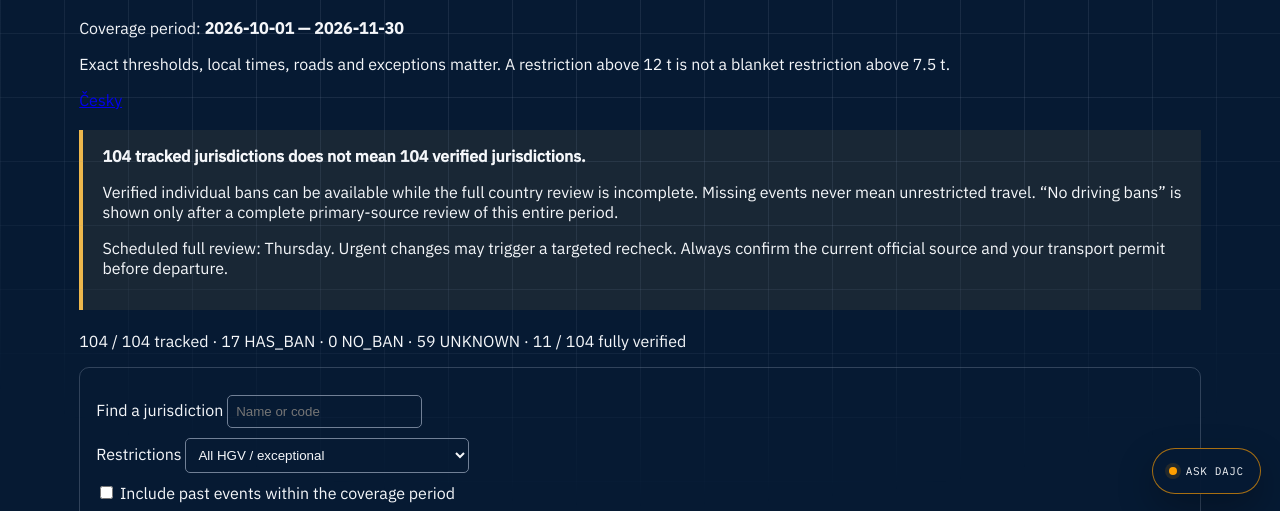
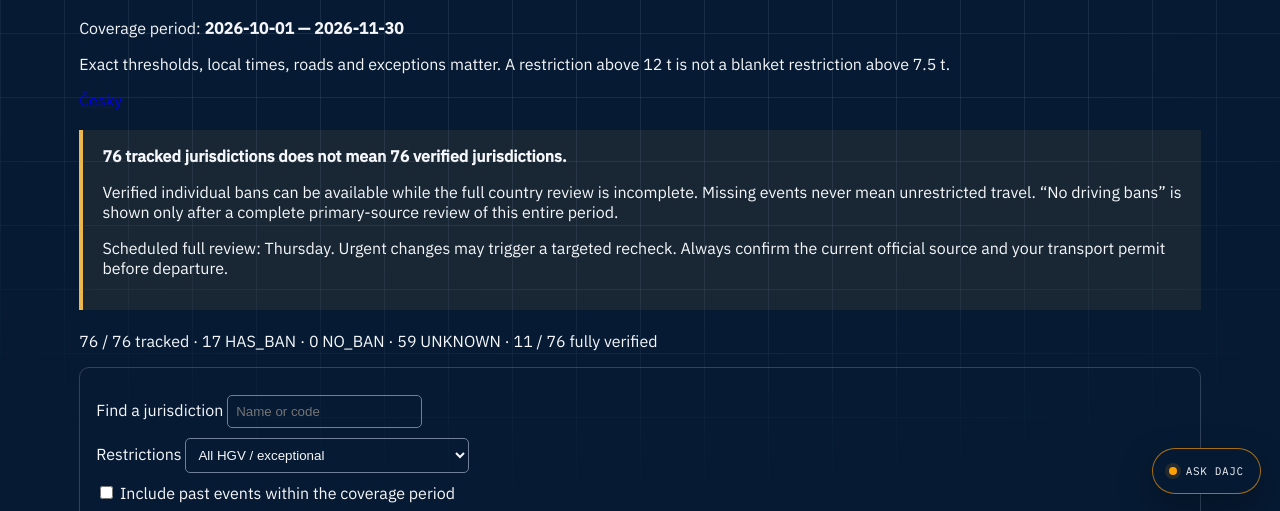
Before and after one commit to vratadajcm-png/dajc-eu, an Astro site: page /driving-bans in a window 1280 px wide. Shown: the part 287-798 px from the top of the page. Built offline with nearby package versions, Linux system fonts and the light colour scheme; Astro itself is replaced by a stand-in of ours.

Commit message:
test(coverage): align driving bans gates with 76 active jurisdictions (src/pages/driving-bans.astro)

```diff
--- a/src/pages/driving-bans.astro
+++ b/src/pages/driving-bans.astro
@@ -15,7 +15,7 @@ type Weight = { any_of?: Weight[]; all_of?: Weight[]; operator?: string; value?:
 const weightText = (w: Weight): string => w.any_of ? w.any_of.map(weightText).join(label(' OR ', ' NEBO ')) : w.all_of ? w.all_of.map(weightText).join(label(' AND ', ' A ')) : w.operator === 'any' ? `${w.applies_to} (${label('any mass', 'bez hmotnostní hranice')})` : `${w.applies_to} ${w.operator} ${w.unit === 'kg' ? `${(w.value ?? 0) / 1000} t` : `${w.value} ${w.unit}`}`;
 const statusText = (j: typeof view.jurisdictions[number]) => j.ban_state === 'NO_BAN' ? label('No driving bans', 'Bez zákazu') : j.ban_state === 'HAS_BAN' ? label(`${j.event_count} verified events in this period`, `${j.event_count} ověřených událostí v období`) + (j.coverage_complete ? '' : label(' · review incomplete', ' · ověření neúplné')) : label('Verification in progress', 'Ověření probíhá');
 ---
-<BaseLayout title={title} description="Verified HGV restrictions and explicit verification status for all 104 DAJC jurisdictions. Current and next calendar month.">
+<BaseLayout title={title} description="Verified HGV restrictions and explicit verification status for 76 transport-relevant DAJC jurisdictions. Current and next calendar month.">
   <section class="bans-page" data-window={view.window.from}>
     <header>
       <p class="eyebrow">DAJC INTELLIGENCE</p>
@@ -25,11 +25,11 @@ const statusText = (j: typeof view.jurisdictions[number]) => j.ban_state === 'NO
       <a href={cs ? '/driving-bans' : '/driving-bans?lang=cs'}>{cs ? 'English' : 'Česky'}</a>
     </header>
     <aside class="notice" role="note">
-      <strong>{label('104 tracked jurisdictions does not mean 104 verified jurisdictions.', '104 sledovaných jurisdikcí neznamená 104 ověřených jurisdikcí.')}</strong>
+      <strong>{label(`${view.jurisdictions.length} tracked jurisdictions does not mean ${view.jurisdictions.length} verified jurisdictions.`, `${view.jurisdictions.length} sledovaných jurisdikcí neznamená ${view.jurisdictions.length} ověřených jurisdikcí.`)}</strong>
       <p>{label('Verified individual bans can be available while the full country review is incomplete. Missing events never mean unrestricted travel. “No driving bans” is shown only after a complete primary-source review of this entire period.', 'Jednotlivé zákazy mohou být ověřené, i když celková kontrola země není dokončena. Chybějící události nikdy neznamenají volný průjezd. „Bez zákazu“ se zobrazí pouze po úplném ověření celého období z primárních zdrojů.')}</p>
       <p>{label('Scheduled full review: Thursday. Urgent changes may trigger a targeted recheck. Always confirm the current official source and your transport permit before departure.', 'Plánovaná úplná kontrola: čtvrtek. Naléhavá změna může vyvolat cílené ověření. Před jízdou vždy zkontrolujte aktuální úřední zdroj a své povolení.')}</p>
     </aside>
-    <p class="stats">104 / 104 {label('tracked', 'sledováno')} · {count('HAS_BAN')} HAS_BAN · {count('NO_BAN')} NO_BAN · {count('UNKNOWN')} UNKNOWN · {view.jurisdictions.filter(j => j.coverage_complete).length} / 104 {label('fully verified', 'úplně ověřeno')}</p>
+    <p class="stats">{view.jurisdictions.length} / {view.jurisdictions.length} {label('tracked', 'sledováno')} · {count('HAS_BAN')} HAS_BAN · {count('NO_BAN')} NO_BAN · {count('UNKNOWN')} UNKNOWN · {view.jurisdictions.filter(j => j.coverage_complete).length} / {view.jurisdictions.length} {label('fully verified', 'úplně ověřeno')}</p>
     <form id="ban-filters" class="controls">
       <label>{label('Find a jurisdiction', 'Vyhledat jurisdikci')} <input id="country-search" type="search" placeholder={label('Name or code', 'Název nebo kód')} /></label>
       <label>{label('Restrictions', 'Omezení')} <select id="ban-type"><option value="all">{label('All HGV / exceptional', 'Všechny nákladní / nadrozměrné')}</option><option value="general">{label('General HGV', 'Běžná nákladní vozidla')}</option><option value="exceptional">{label('Exceptional, including relevant HGV bans', 'Nadměrné, včetně příslušných běžných zákazů')}</option></select></label>
```
